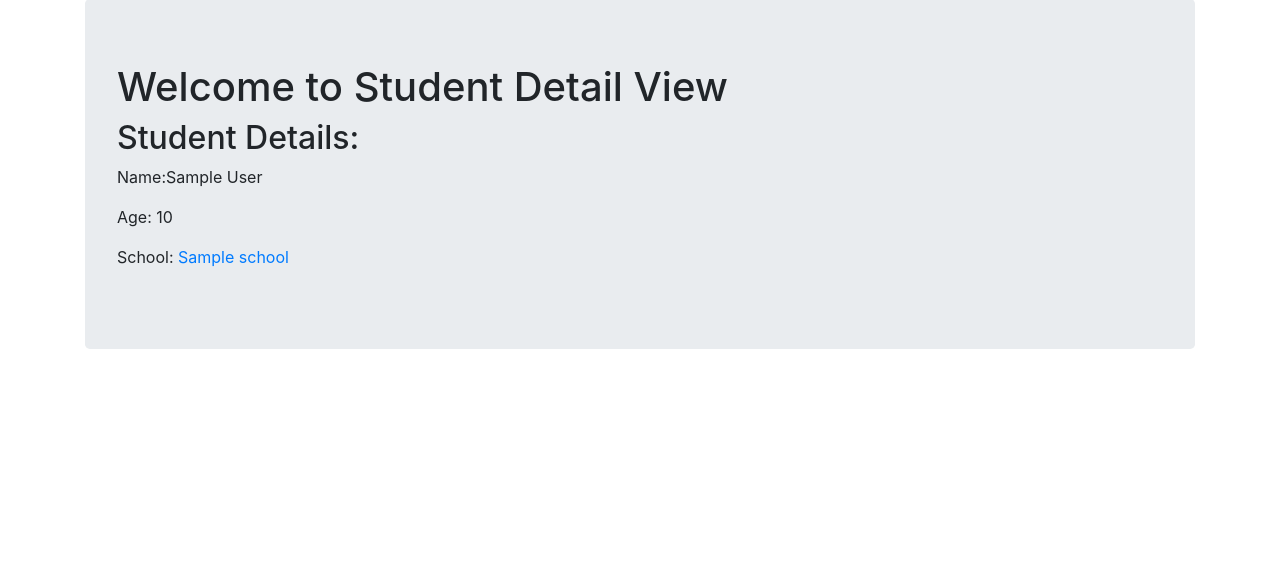
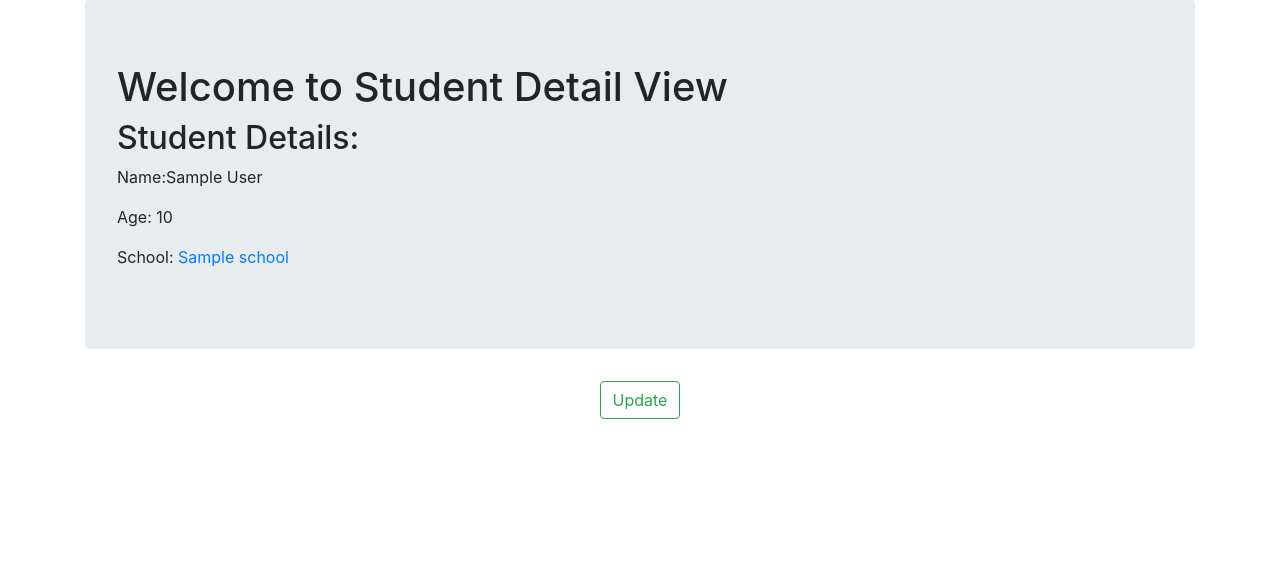
Before and after one commit to JaworskiAleksander/hello_world, a Django app: page /basic_app/students/1 in a window 1280 px wide. Shown: the part 57-628 px from the top of the page. Run offline with Django 3.2, Linux system fonts and the light colour scheme; tables that the repository leaves empty hold one stand-in row (values such as "Sample post"); some libraries are stand-ins or nearby versions.

Commit message:
added button that redirects to student_update page

```diff
--- a/hello_world_CBV/basic_app/templates/basic_app/student_detail.html
+++ b/hello_world_CBV/basic_app/templates/basic_app/student_detail.html
@@ -8,4 +8,9 @@
     <!-- make this a clickable link! -->
     <p>School: <a href="{% url 'basic_app:detail' pk=student_detail.school.id %}">{{ student_detail.school }}</a></p>
 </div>
+<div class="container">
+    <p class="text-center">
+        <a href="{% url 'basic_app:student_update' pk=student_detail.id %}" class="btn btn-outline-success">Update</a>
+    </p>
+</div>
 {% endblock %}
```
